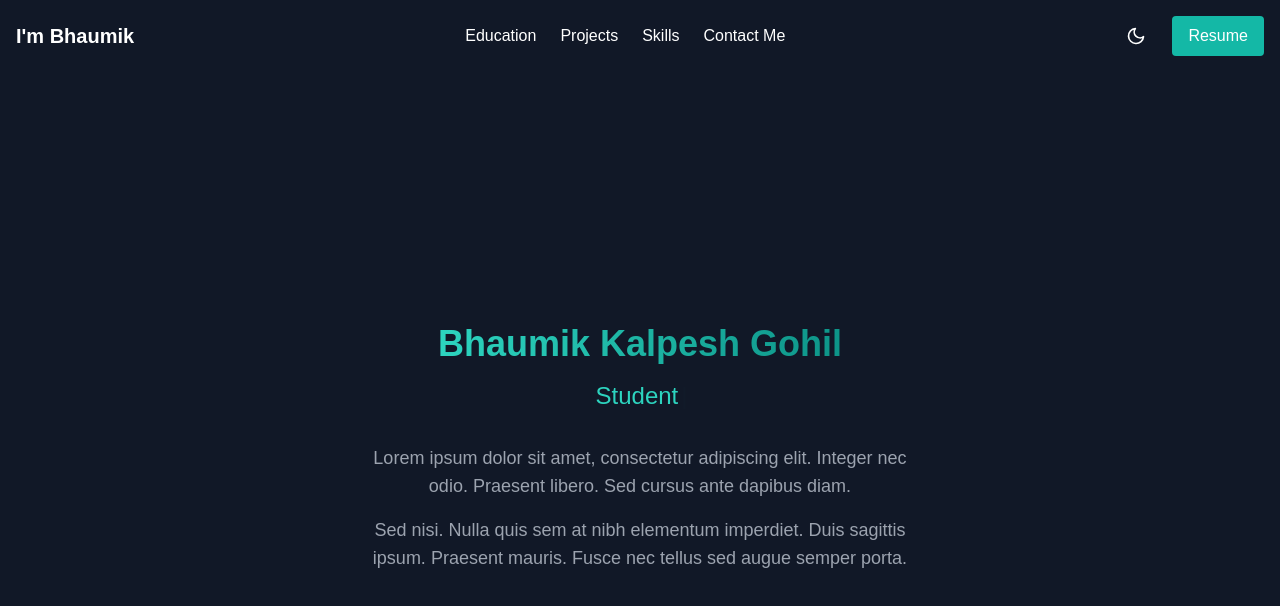
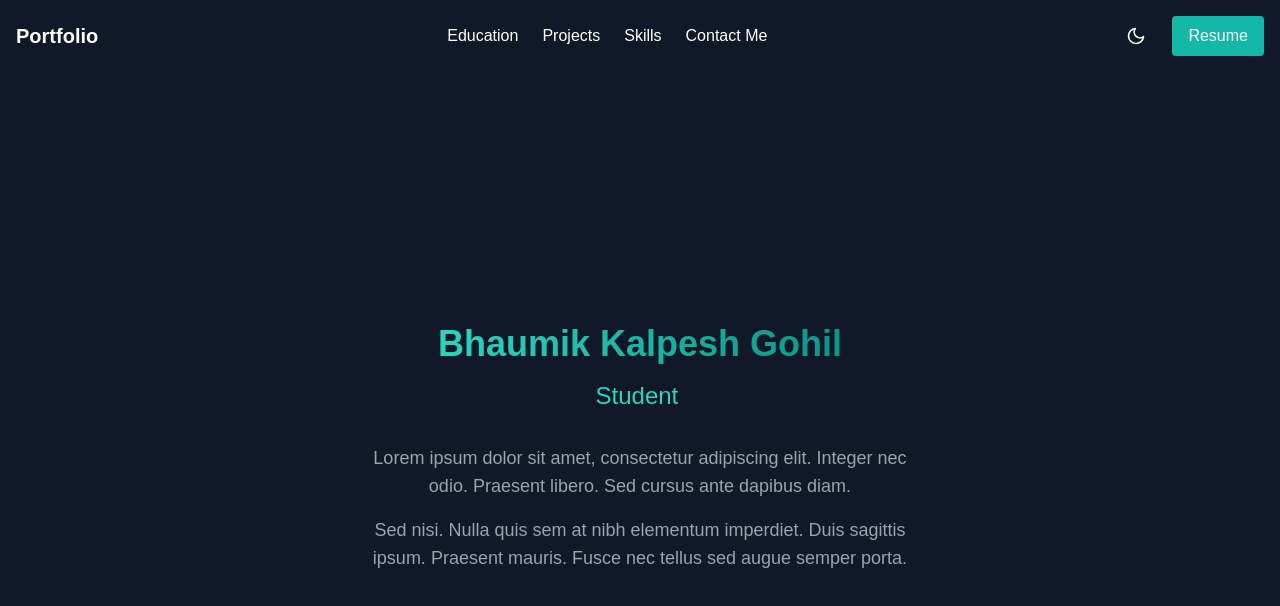
Before and after one commit to bhaumikkgohil/personal-portfolio, a Next.js app: page / in a window 1280 px wide. Shown: the top 606 px of the page. Built offline with nearby package versions, Linux system fonts and the light colour scheme.

Commit message:
Fixed Escape Character React Error

```diff
--- a/app/page.js
+++ b/app/page.js
@@ -27,7 +27,7 @@ export default function Home() {
       {/* Navbar */}
       <nav className="w-full p-4 bg-gray-900 dark:bg-gray-100 text-white dark:text-gray-900 flex justify-between items-center fixed top-0">
         <div className="text-xl font-semibold hover:text-teal-400 hover:cursor-pointer transition duration-200">
-          I'm Bhaumik
+          Portfolio
         </div>
         <div className="flex space-x-6">
           <Link
```
